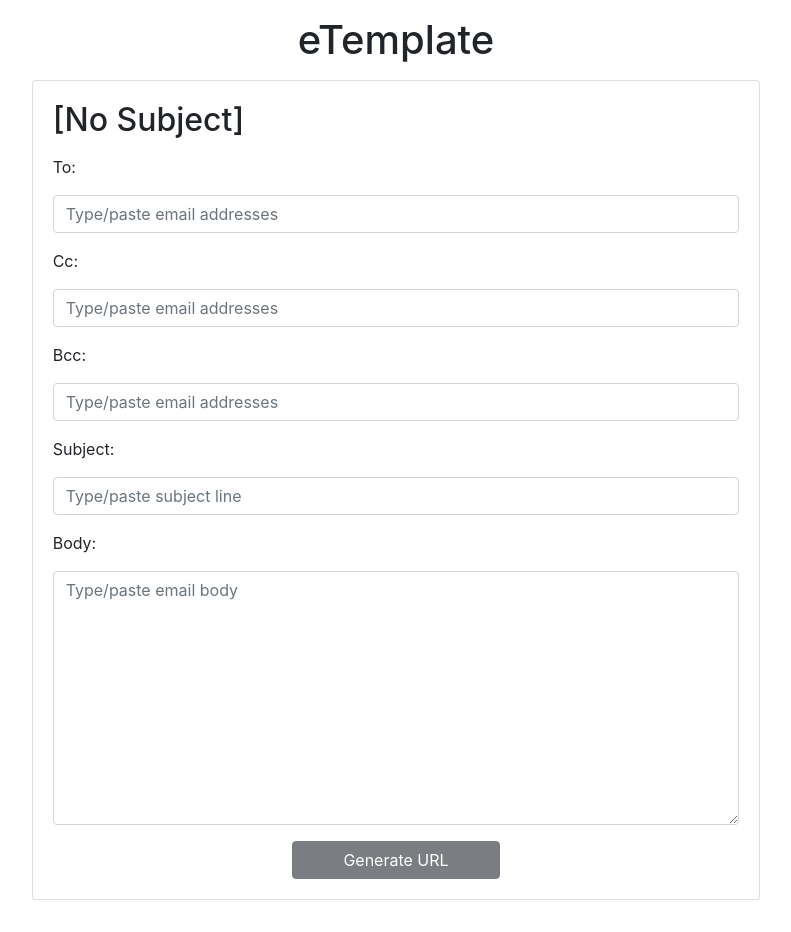
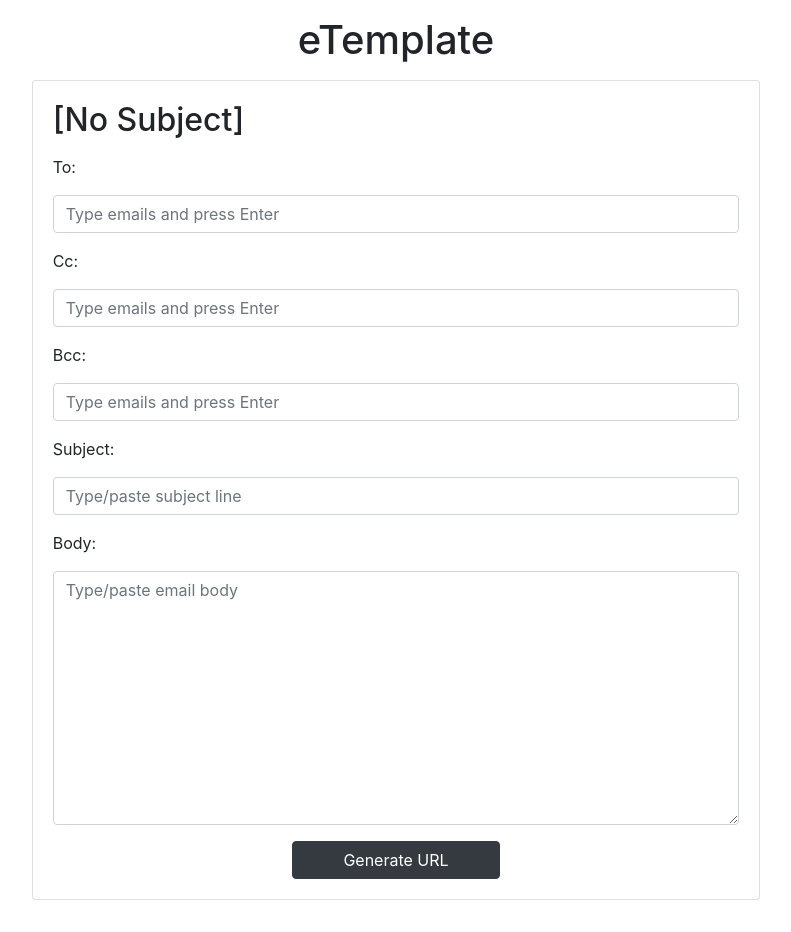
Before and after one commit to syoon123/etemplate, a React (Create React App) app in the folder app/: page / in a window 1280 px wide. Shown: the whole page, without its empty margins (244-1035 px from the left). Built offline with nearby package versions, Linux system fonts and the light colour scheme.

Commit message:
removed button disabling

```diff
--- a/app/src/App.tsx
+++ b/app/src/App.tsx
@@ -28,21 +28,17 @@ export default function App() {
   const [body, setBody] = React.useState<string>('');
   const [mailToUrl, setMailToUrl] = React.useState<string>('');
   const [isEditing, setIsEditing] = React.useState<boolean>(true);
-  const [errors, setErrors] = React.useState<boolean>(true);
 
   function handleRecipients(items: string[]) {
     setRecipients(items);
-    setErrors(!items.concat(cc).concat(bcc));
   }
 
   function handleCc(items: string[]) {
     setCc(items);
-    setErrors(!items.concat(cc).concat(bcc));
   }
 
   function handleBcc(items: string[]) {
     setBcc(items);
-    setErrors(!items.concat(cc).concat(bcc));
   }
 
   function handleSubject(text: string) {
@@ -56,22 +52,25 @@ export default function App() {
   function handleGenerateUrl() {
     let recipientsList: string = encodeURIComponent(recipients.join());
     let ccList: string = cc.join();
-    if (ccList !== "") {
+    if (ccList !== '') {
       ccList = encodeURIComponent(`cc=`.concat(ccList));
     }
     let bccList: string = bcc.join();
-    if (bccList !== "") {
+    if (bccList !== '') {
       bccList = encodeURIComponent(`&bcc=`.concat(bccList));
     }
-    let subjectString: string = ""
-    if (subject !== "") {
-       subjectString = encodeURIComponent(`&subject=${subject}`);
+    let subjectString: string = '';
+    if (subject !== '') {
+      subjectString = encodeURIComponent(`&subject=${subject}`);
     }
-    let bodyString: string = ""
-    if (body !== "") {
+    let bodyString: string = '';
+    if (body !== '') {
       bodyString = encodeURIComponent(`&body=${body}`);
     }
-    setMailToUrl(`mailto:${recipientsList}?${ccList}${bccList}${subjectString}${bodyString}`);
+    setMailToUrl(
+      `mailto:${recipientsList}?${ccList}${bccList}${subjectString}${bodyString}`
+    );
+    setIsEditing(false);
   }
 
   return (
@@ -131,7 +130,6 @@ export default function App() {
                       action: handleGenerateUrl,
                       class: 'btn-dark btn-block',
                       isHidden: !isEditing,
-                      isDisabled: errors,
                     })}
                   </Col>
                 </Row>
@@ -139,6 +137,11 @@ export default function App() {
             </Card>
           </Col>
         </Row>
+        <Row>
+          <Col>
+            <p>{mailToUrl}</p>
+          </Col>
+        </Row>
       </Container>
     </div>
   );
--- a/app/src/components/CustomButton.tsx
+++ b/app/src/components/CustomButton.tsx
@@ -7,19 +7,11 @@ type CustomButtonProps = {
   action: CustomButtonCallback;
   isHidden: boolean;
   class: string;
-  isDisabled: boolean;
 };
 
 export default function CustomButton(props: CustomButtonProps) {
   if (props.isHidden) {
     return;
-  }
-  if (props.isDisabled) {
-    return (
-      <Button className={props.class} disabled>
-        {props.label}
-      </Button>
-    );
   }
   return (
     <Button className={props.class} onClick={props.action}>
--- a/app/src/components/Recipients.tsx
+++ b/app/src/components/Recipients.tsx
@@ -102,7 +102,7 @@ export default function Recipients(props: RecipientsProps) {
       <Form.Control
         className={'input ' + (error && ' is-invalid')}
         value={value}
-        placeholder="Type/paste email addresses"
+        placeholder="Type emails and press Enter"
         onKeyDown={handleKeyDown}
         onChange={handleChange}
         onPaste={handlePaste}
```
